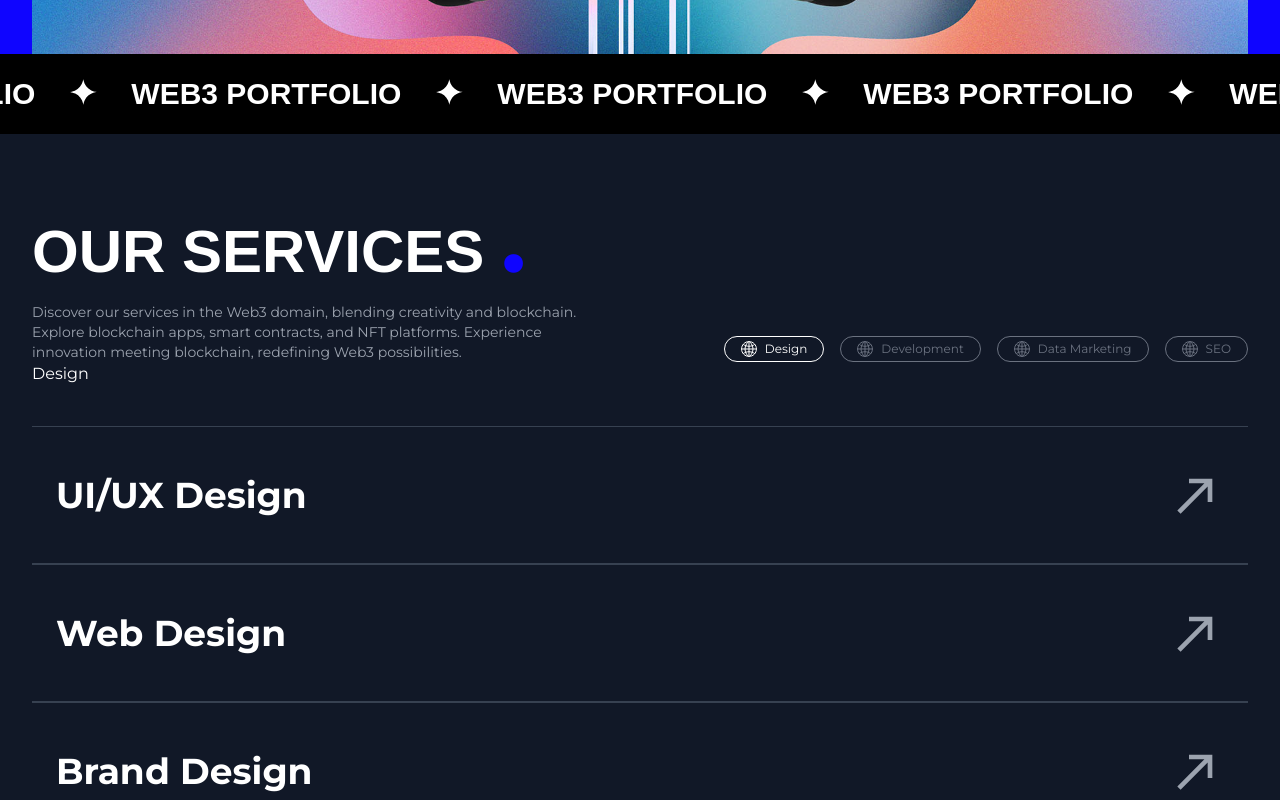
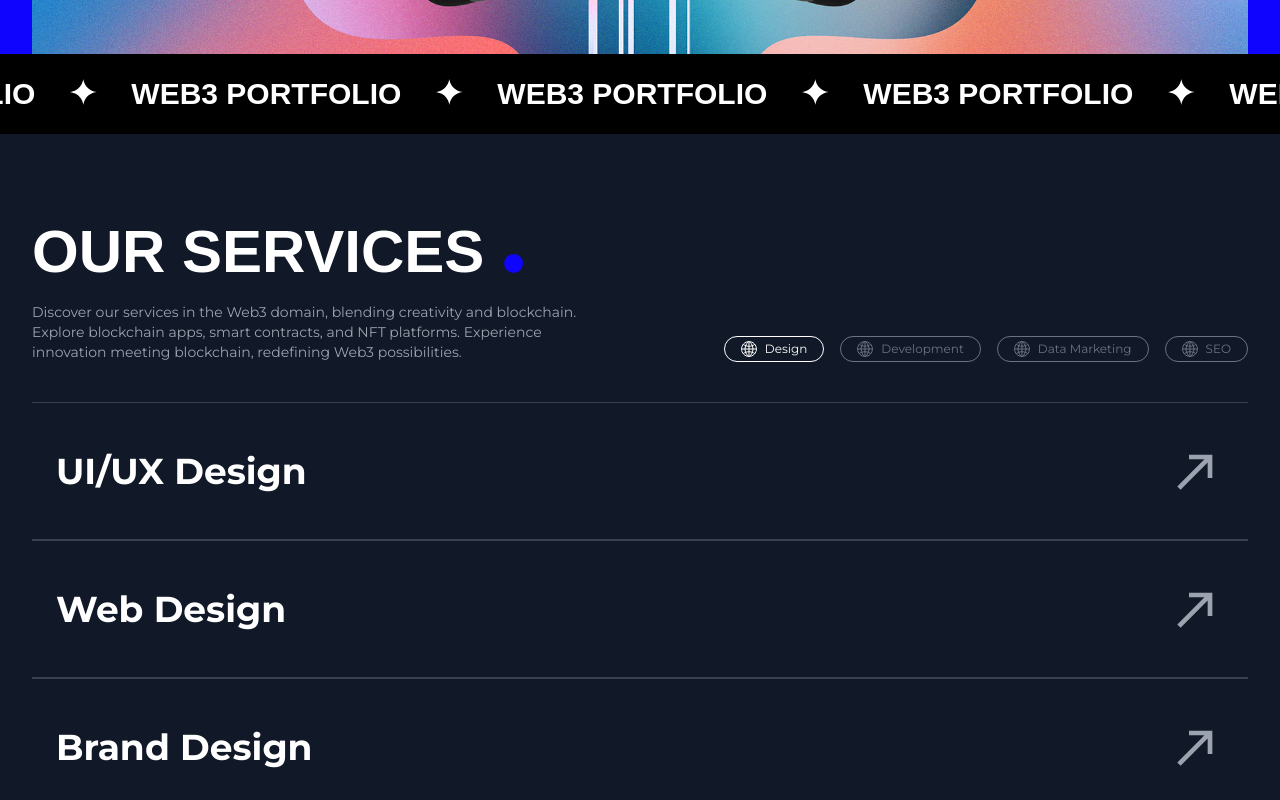
Before and after one commit to obrenoco/web3-portfolio, a React (Vite) app: page / in a window 1280 px wide. Shown: the part 1040-1840 px from the top of the page. Built offline with nearby package versions, Linux system fonts and the light colour scheme; a web font is replaced by a local one.

Commit message:
add new style

```diff
--- a/src/components/Card.tsx
+++ b/src/components/Card.tsx
@@ -1,15 +1,7 @@
 import { ArrowIcon } from "../assets/icons/arrow-top-right";
 
-export const Card = ({
-  title,
-  className,
-}: {
-  title: string;
-  className?: string;
-}) => (
-  <div
-    className={`border-y-[1px] border-gray-700 px-6 py-10 text-4xl flex items-center justify-between font-bold hover:bg-gray-800 hover:border-transparent transition-all duration-200 group cursor-pointer ${className}`}
-  >
+export const Card = ({ title }: { title: string }) => (
+  <div className="border-y-[1px] border-gray-700 px-6 py-10 text-4xl flex items-center justify-between font-bold hover:bg-gray-800 hover:border-transparent transition-all duration-200 group cursor-pointer fadeIn">
     <p>
       {title}{" "}
       <span className="text-primary text-7xl leading-3 opacity-0 group-hover:opacity-100 transition-opacity duration-300">
--- a/src/pages/Main/components/Quote.tsx
+++ b/src/pages/Main/components/Quote.tsx
@@ -12,24 +12,24 @@ export const Quote = () => (
         <img
           src={Img1}
           alt=""
-          className="w-full h-full rounded-full grayscale object-cover"
+          className="w-full h-full rounded-full grayscale object-cover hover:grayscale-0 transition-all duration-300"
         />
       </span>{" "}
       mind knows{" "}
       <span className="h-[1.1ch] bg-primary inline-block rounded-full">
-        <ArrowIcon className="w-full h-full p-1" />
+        <ArrowIcon className="w-full h-full p-1 hover:rotate-[135deg] transition-all duration-500" />
       </span>{" "}
       how to do the{" "}
       <span className="h-[1.1ch] w-28 bg-primary inline-block rounded-full">
         <img
           src={Img2}
           alt=""
-          className="w-full h-full rounded-full grayscale object-cover"
+          className="w-full h-full rounded-full grayscale object-cover hover:grayscale-0 transition-all duration-300"
         />
       </span>{" "}
       right thing at the right place and at the{" "}
       <span className="h-[1.1ch] w-20 bg-primary inline-block rounded-full">
-        <SparkIcon className="w-full h-full p-2" />
+        <SparkIcon className="w-full h-full p-2 hover:p-0 transition-all duration-300" />
       </span>{" "}
       right time
     </p>
--- a/src/pages/Main/components/Services.tsx
+++ b/src/pages/Main/components/Services.tsx
@@ -106,11 +106,10 @@ export const Services = () => {
           </ul>
         </div>
       </div>
-      {Service["Design"]}
 
       <div className="my-10">
         {ServicesList[selected].map((x, i) => (
-          <Card title={x} key={`${x}-${i}`} className="fadeIn" />
+          <Card title={x} key={`${x}-${i}`} />
         ))}
       </div>
     </section>
```
